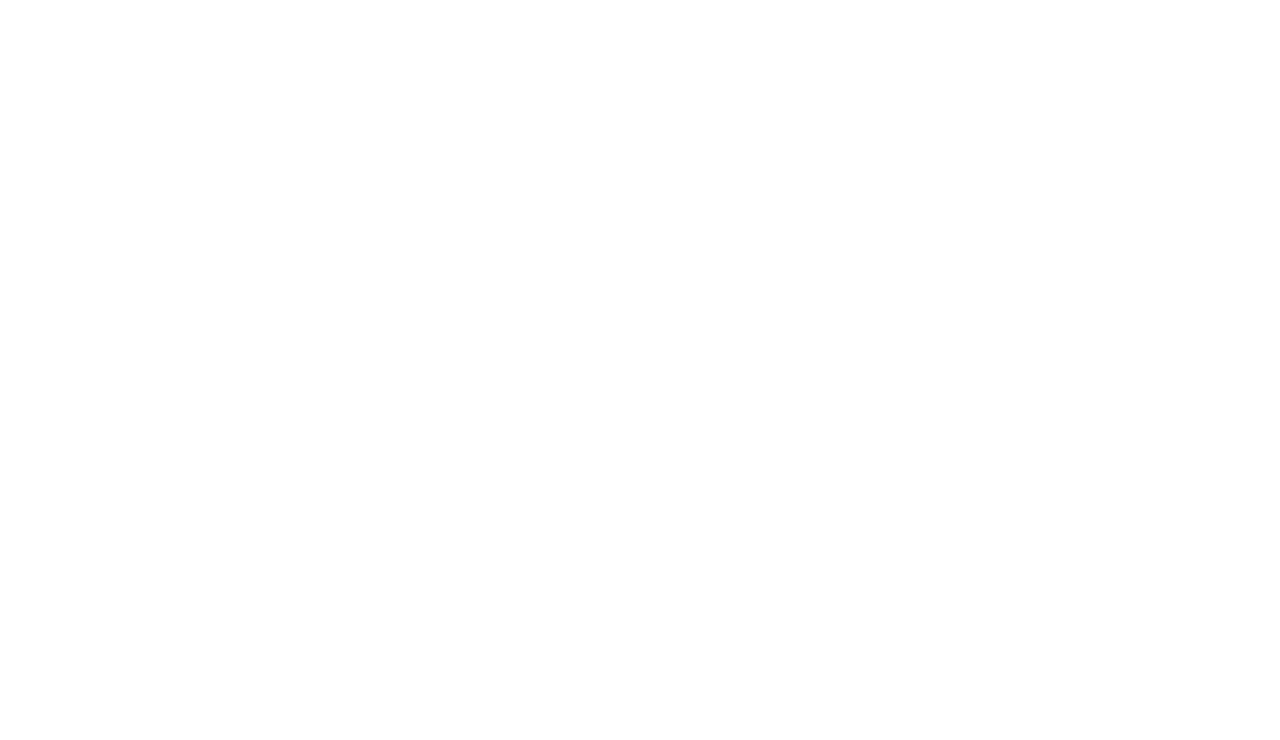
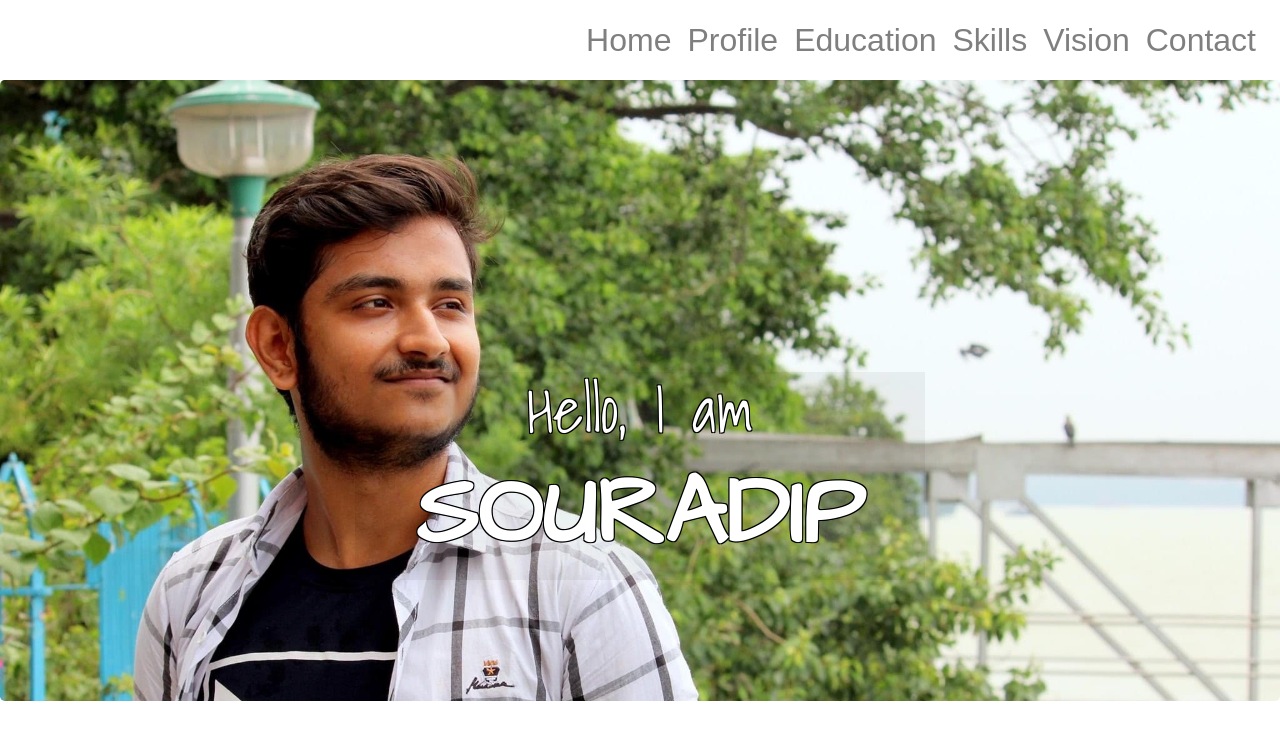
Before and after one commit to confusedDip/portfolio, a website: page index.html in a window 1280 px wide. Drawn offline with nearby package versions, Linux system fonts and the light colour scheme; a web font is replaced by a local one.

Commit message:
Header Update

```diff
--- a/css/styles.css
+++ b/css/styles.css
@@ -0,0 +1,50 @@
+body{
+    font-family: 'Tenali Ramakrishna', sans-serif;
+}
+header{
+    background-image: url("../images/header.jpg");
+    background-size: cover;
+}
+.intro{
+    margin: 20% auto 0;
+    background-color: rgba(1,1,1,0.05);
+}
+
+#heading1{
+    font-family: 'Shadows Into Light',cursive;
+    font-size: 2.5rem;
+    text-shadow: -1px 1px 0 #000, 1px 1px 0 #000, 1px -1px 0 #000, -1px -1px 0 #000;
+}
+#heading2{
+    font-size: 3rem;
+    font-family: 'Architects Daughter',cursive;
+    text-shadow: -1px 1px 0 #000, 1px 1px 0 #000, 1px -1px 0 #000, -1px -1px 0 #000;
+    font-weight: bolder;
+}
+.navbar-light{
+    background-color: rgba(255,255,255,1);
+}
+
+@media all and (min-width: 768px){
+    body {
+        font-family: 'Tenali Ramakrishna', sans-serif;
+        font-size: 2rem;
+    }
+    .intro {
+        margin: 20% auto 5%;
+        background-color: rgba(1, 1, 1, 0.05);
+    }
+
+    #heading1 {
+        font-family: 'Shadows Into Light', cursive;
+        font-size: 200%;
+        text-shadow: -1px 1px 0 #000, 1px 1px 0 #000, 1px -1px 0 #000, -1px -1px 0 #000;
+    }
+
+    #heading2 {
+        font-size: 300%;
+        font-family: 'Architects Daughter', cursive;
+        text-shadow: -1px 1px 0 #000, 1px 1px 0 #000, 1px -1px 0 #000, -1px -1px 0 #000;
+        font-weight: bolder;
+    }
+}
--- a/index.html
+++ b/index.html
@@ -17,9 +17,54 @@
     <!--Attach Font Awesome Icon Link-->
 
     <!--Attach Google Fonts-->
-
+    <link
+        href="https://fonts.googleapis.com/css2?family=Architects+Daughter&family=Shadows+Into+Light&family=Tenali+Ramakrishna&display=swap"
+        rel="stylesheet">
 </head>
 <body>
 
+    <nav class="navbar navbar-light navbar-expand-md">
+        <button class="navbar-toggler" type="button" data-toggle="collapse" data-target="#Navbar">
+            <span class="navbar-toggler-icon"></span>
+        </button>
+        <div class="collapse navbar-collapse" id="Navbar">
+            <ul class="navbar-nav ml-auto">
+                <li class="nav-item"><a class="nav-link" href="#">Home</a></li>
+                <li class="nav-item"><a class="nav-link" href="#">Profile</a></li>
+                <li class="nav-item"><a class="nav-link" href="#">Education</a></li>
+                <li class="nav-item"><a class="nav-link" href="#">Skills</a></li>
+                <li class="nav-item"><a class="nav-link" href="#">Vision</a></li>
+                <li class="nav-item"><a class="nav-link" href="#">Contact</a></li>
+            </ul>
+        </div>
+    </nav>
+
+    <header class="jumbotron">
+        <div class="container">
+            <div class="row">
+                <div class="col-12 col-lg-3"></div>
+                <div class="col-12 col-lg-6  intro text-center text-white">
+                    <h2 id="heading1">Hello, I am</h2>
+                    <h1 id="heading2">SOURADIP</h1>
+                </div>
+                <div class="col-12 col-lg-3"></div>
+            </div>
+        </div>
+    </header>
+
+
+
+
+
+   <!--Bootstrap Javascript-->
+    <script src="https://code.jquery.com/jquery-3.5.1.slim.min.js"
+    integrity="sha384-DfXdz2htPH0lsSSs5nCTpuj/zy4C+OGpamoFVy38MVBnE+IbbVYUew+OrCXaRkfj" crossorigin="anonymous">
+    </script>
+    <script src="https://cdn.jsdelivr.net/npm/popper.js@1.16.0/dist/umd/popper.min.js"
+    integrity="sha384-Q6E9RHvbIyZFJoft+2mJbHaEWldlvI9IOYy5n3zV9zzTtmI3UksdQRVvoxMfooAo" crossorigin="anonymous">
+    </script>
+    <script src="https://stackpath.bootstrapcdn.com/bootstrap/4.5.0/js/bootstrap.min.js"
+    integrity="sha384-OgVRvuATP1z7JjHLkuOU7Xw704+h835Lr+6QL9UvYjZE3Ipu6Tp75j7Bh/kR0JKI" crossorigin="anonymous">
+    </script>
 </body>
 </html>
```
Also changed, not shown: package.json (added, +16 -0 lines), images/header.jpg (added), 2 other files.
